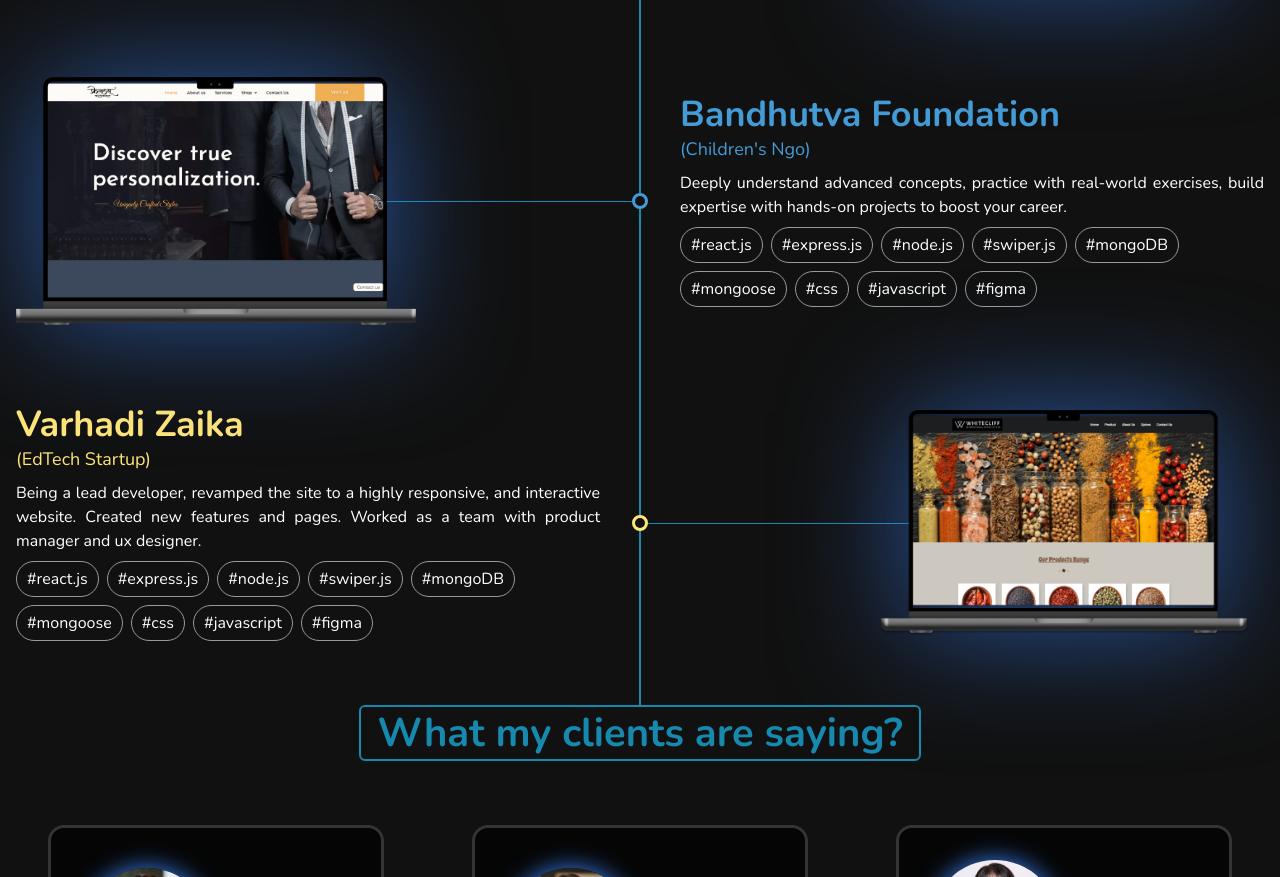
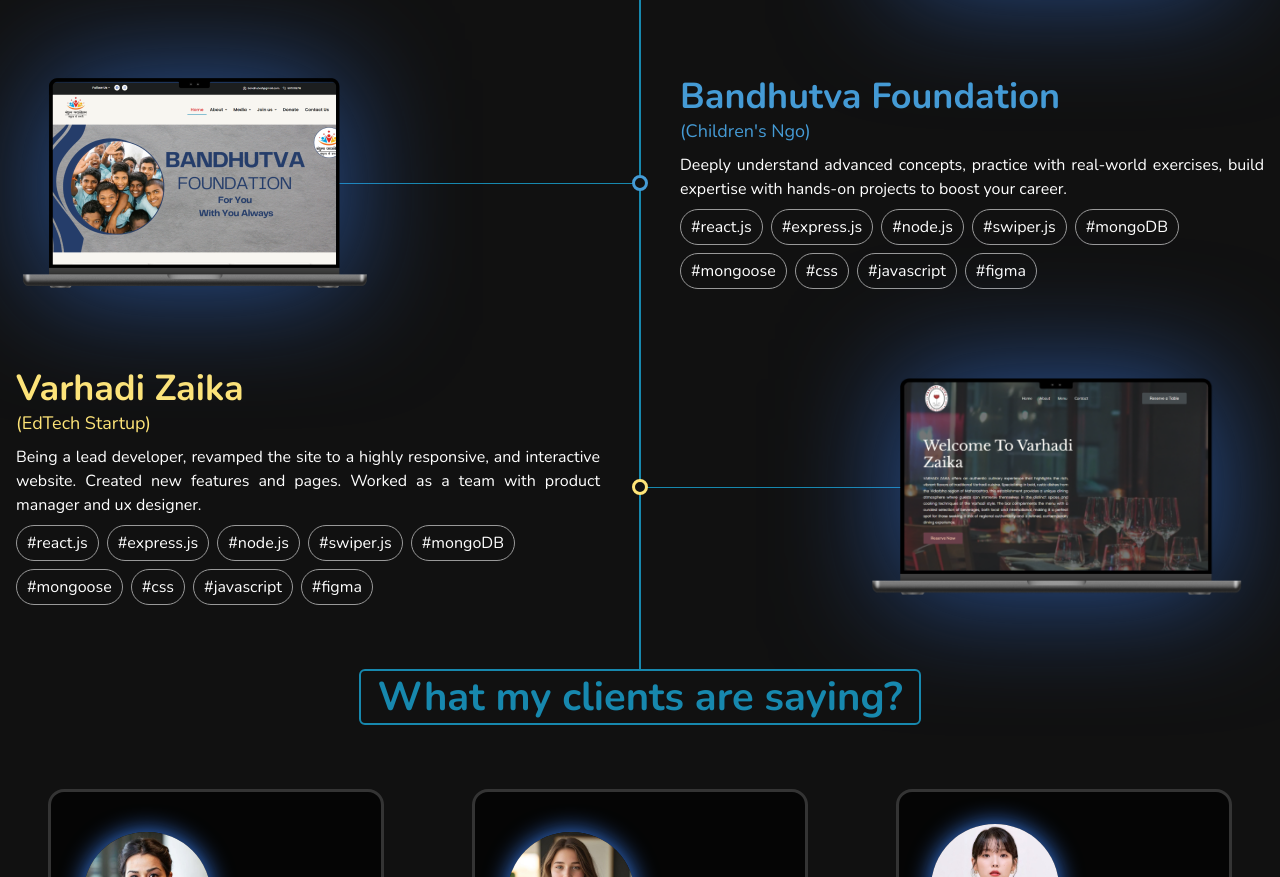
Before and after one commit to Mohitbisen0657/Personal-Portfolio-website.2, a website: page index.html in a window 1280 px wide. Shown: the part 1502-2379 px from the top of the page. Drawn offline with nearby package versions, Linux system fonts and the light colour scheme; files that its build step writes are made by us from their sources; animation ran at ten frames a second; a script that the page names is missing.

Commit message:
update index.html

```diff
--- a/index.html
+++ b/index.html
@@ -355,7 +355,7 @@
             <a href="https://bandhutvafoundation.org/" class="flex w-full relative justify-center sm:justify-start">
                 <div class="flex flex-col items-center relative group sm:hover:scale-105 ease-in-out duration-200">
                     <img class="max-w-[400px] w-full mr-auto relative z-10 drop-shadow-[0_0px_60px_rgba(59,130,246,0.6)]"
-                        src="./assets/images/frindscolloctionagpur.png" alt="" />
+                        src="./assets/images/Group 1 (1).png" alt="" />
                     <span
                         class="flex group-hover:-top-14 ease-jump duration-200 bg-[#459bd5] sm:absolute left-1/2 sm:-translate-x-1/2 top-5 px-2 py-1 text-sm sm:text-base mt-2 rounded w-max items-center gap-1 after:hidden sm:after:block after:w-4 after:h-4 after:bg-inherit after:absolute after:left-1/2 after:-translate-x-1/2 after:rotate-45 after:-bottom-2">Bandhutvafoundation
                         <svg xmlns="http://www.w3.org/2000/svg" width="16" height="16" viewBox="0 0 24 24" fill="none"
@@ -461,7 +461,7 @@
                 <div
                     class="flex flex-col items-center relative group sm:hover:scale-105 ease-in-out duration-200 sm:ml-auto">
                     <img class="max-w-[400px] w-full relative z-10 drop-shadow-[0_0px_60px_rgba(59,130,246,0.6)]"
-                        src="./assets/images/Group 1.png" alt="" />
+                        src="./assets/images/varhadi zayka.png" alt="" />
                     <span
                         class="flex group-hover:-top-14 ease-jump duration-200 text-black bg-[#ffe578] sm:absolute left-1/2 sm:-translate-x-1/2 top-5 px-2 py-1 text-sm sm:text-base mt-2 rounded w-max items-center gap-1 after:hidden sm:after:block after:w-4 after:h-4 after:bg-inherit after:absolute after:left-1/2 after:-translate-x-1/2 after:rotate-45 after:-bottom-2">Varhadizaika
                         <svg xmlns="http://www.w3.org/2000/svg" width="16" height="16" viewBox="0 0 24 24" fill="none"
```
Also changed, not shown: assets/images/Group 1 (1).png (added), assets/images/varhadi zayka.png (added).
